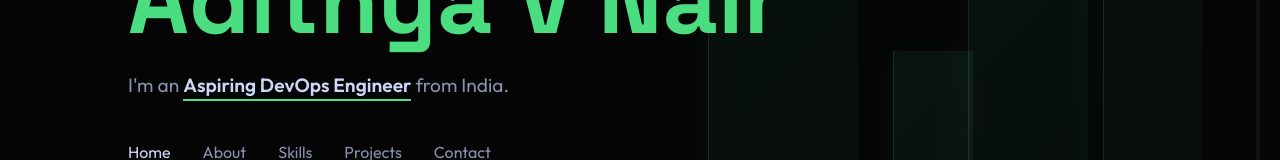
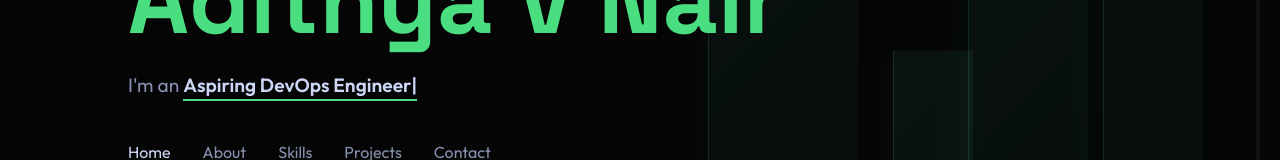
Before and after one commit to AdithyaVNair/Portfolio, a React (Vite) app: page / in a window 1280 px wide. Shown: the part 269-429 px from the top of the page. Built offline with nearby package versions, Linux system fonts and the light colour scheme.

Commit message:
made changes in hero page

```diff
--- a/src/components/About.jsx
+++ b/src/components/About.jsx
@@ -50,7 +50,7 @@ const About = () => {
                             </p>
                         </div>
 
-                        <h4 className="education-title">Education</h4>
+                  ps Engineer      <h4 className="education-title">Education</h4>
                         <div className="education-timeline">
                             {education.map((item, index) => (
                                 <motion.div
--- a/src/components/Hero.jsx
+++ b/src/components/Hero.jsx
@@ -1,8 +1,47 @@
-import React from 'react';
+import React, { useState, useEffect } from 'react';
 import { motion } from 'framer-motion';
 import { FaLinkedinIn, FaGithub, FaTwitter, FaInstagram } from 'react-icons/fa';
 
 const Hero = () => {
+    const [text, setText] = useState('');
+    const [isDeleting, setIsDeleting] = useState(false);
+    const [loopNum, setLoopNum] = useState(0);
+    const [typingSpeed, setTypingSpeed] = useState(150);
+
+    const toRotate = ["Aspiring DevOps Engineer", "Aspiring Cloud Analyst", "Aspiring Web Developer"];
+
+    useEffect(() => {
+        const handleType = () => {
+            const i = loopNum % toRotate.length;
+            const fullText = toRotate[i];
+
+            setText(isDeleting
+                ? fullText.substring(0, text.length - 1)
+                : fullText.substring(0, text.length + 1)
+            );
+
+            let nextSpeed = 50; // Super fast typing
+
+            if (isDeleting) {
+                nextSpeed = 25; // Blink-and-miss deletion
+            }
+
+            if (!isDeleting && text === fullText) {
+                nextSpeed = 1500; // Shorter pause to read
+                setIsDeleting(true);
+            } else if (isDeleting && text === '') {
+                setIsDeleting(false);
+                setLoopNum(loopNum + 1);
+                nextSpeed = 300; // Quick turnaround for next word
+            }
+
+            setTypingSpeed(nextSpeed);
+        };
+
+        const timer = setTimeout(handleType, typingSpeed);
+        return () => clearTimeout(timer);
+    }, [text, isDeleting, loopNum]);
+
     return (
         <section id="hero" className="hero-container">
             {/* Background Bars */}
@@ -61,8 +100,9 @@ const Hero = () => {
                     animate={{ opacity: 1, y: 0 }}
                     transition={{ duration: 0.6, delay: 0.2 }}
                     className="hero-bio"
+                    style={{ minHeight: '1.5em' }} /* Prevent layout shift */
                 >
-                    I'm an <span>Aspiring DevOps Engineer</span> from India.
+                    I'm an <span>{text}</span><span className="cursor">|</span>
                 </motion.p>
 
                 <nav className="hero-nav">
@@ -135,5 +175,4 @@ const Hero = () => {
         </section>
     );
 };
-
 export default Hero;
--- a/src/components/Projects.jsx
+++ b/src/components/Projects.jsx
@@ -14,7 +14,7 @@ const projects = [
         title: "Latency Lens",
         desc: "Interactive, web-based CPU scheduling simulator. Visualizes FCFS, SJF, and Round-Robin algorithms with a responsive interface to demonstrate OS principles.",
         tech: ["HTML", "CSS", "JavaScript"],
-        links: { github: "#", demo: "#" }
+        links: { github: "https://adithyavnair.github.io/Latency-Lens/", demo: "https://adithyavnair.github.io/Latency-Lens/" }
     }
 ];
 
```
